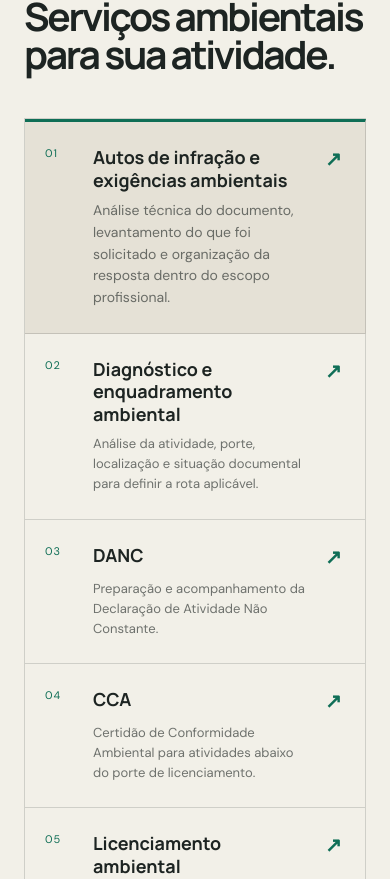
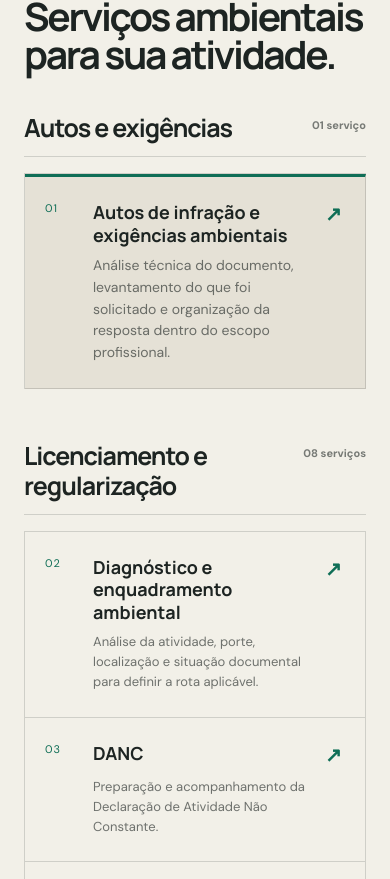
Before and after one commit to edukarnopp3/envora-ambiental-website, a Next.js app: page / in a window 390 px wide. Shown: the part 1705-2584 px from the top of the page. Built offline with nearby package versions, Linux system fonts and the light colour scheme; no server answers.

Commit message:
Group homepage services by environmental area

```diff
--- a/app/envora-landing.tsx
+++ b/app/envora-landing.tsx
@@ -51,22 +51,29 @@ const sectors = [
 ];
 
 const services = [
-  { code: "01", title: "Autos de infração e exigências ambientais", text: "Análise técnica do documento, levantamento do que foi solicitado e organização da resposta dentro do escopo profissional.", featured: true, href: "/servicos/auto-de-infracao-ambiental" },
-  { code: "02", title: "Diagnóstico e enquadramento ambiental", text: "Análise da atividade, porte, localização e situação documental para definir a rota aplicável.", featured: false, href: "/servicos/diagnostico-e-enquadramento-ambiental" },
-  { code: "03", title: "DANC", text: "Preparação e acompanhamento da Declaração de Atividade Não Constante.", featured: false, href: "/servicos/danc" },
-  { code: "04", title: "CCA", text: "Certidão de Conformidade Ambiental para atividades abaixo do porte de licenciamento.", featured: false, href: "/servicos/cca" },
-  { code: "05", title: "Licenciamento ambiental", text: "Enquadramento, documentação técnica, protocolo e acompanhamento do processo.", featured: false, href: "/servicos/licenciamento-ambiental" },
-  { code: "06", title: "Obtenção de LAP, LAI e LAO", text: "Preparação e acompanhamento das licenças prévia, de instalação e de operação.", featured: false, href: "/servicos/lap-lai-lao" },
-  { code: "07", title: "Obtenção de Autorização Ambiental (AuA)", text: "Processo ambiental em ato único para atividades enquadradas nessa modalidade.", featured: false, href: "/servicos/autorizacao-ambiental-aua" },
-  { code: "08", title: "Autorização para Corte de Vegetação (AuC)", text: "Análise do local e documentação técnica para solicitar a autorização de supressão de vegetação nativa.", featured: false, href: "/servicos/autorizacao-corte-vegetacao-auc" },
-  { code: "09", title: "Projeto de Recuperação de Área Degradada (PRAD)", text: "Diagnóstico da área e projeto técnico de recuperação para análise do órgão competente.", featured: false, href: "/servicos/projeto-recuperacao-area-degradada-prad" },
-  { code: "10", title: "Autorização para Corte de Árvores Isoladas (CAI)", text: "Avaliação de árvores isoladas e organização do pedido de autorização aplicável.", featured: false, href: "/servicos/autorizacao-corte-arvores-isoladas-cai" },
-  { code: "11", title: "Renovação e regularização", text: "Análise da licença existente e organização da documentação para continuidade da operação.", featured: false, href: "/servicos/renovacao-e-regularizacao" },
-  { code: "12", title: "Gestão de condicionantes", text: "Organização de obrigações, evidências, prazos e entregas previstas na licença.", featured: false, href: "/servicos/gestao-de-condicionantes" },
-  { code: "13", title: "Planos de gerenciamento de resíduos", text: "PGRS, PGRSS e PGRCC: identificação do plano aplicável, elaboração e revisão para a rotina real.", featured: false, href: "/servicos/planos-de-gerenciamento-de-residuos" },
-  { code: "14", title: "MTR e documentação de resíduos", text: "Organização de manifestos e comprovantes de transporte e destinação.", featured: false, href: "/servicos/mtr-e-documentacao-de-residuos" },
-  { code: "15", title: "Laudo e controle acústico", text: "Avaliação técnica, documentação e protocolo conforme as exigências aplicáveis.", featured: false, href: "/servicos/laudo-e-controle-acustico" },
+  { code: "01", group: "autos", title: "Autos de infração e exigências ambientais", text: "Análise técnica do documento, levantamento do que foi solicitado e organização da resposta dentro do escopo profissional.", featured: true, href: "/servicos/auto-de-infracao-ambiental" },
+  { code: "02", group: "licenciamento", title: "Diagnóstico e enquadramento ambiental", text: "Análise da atividade, porte, localização e situação documental para definir a rota aplicável.", featured: false, href: "/servicos/diagnostico-e-enquadramento-ambiental" },
+  { code: "03", group: "licenciamento", title: "DANC", text: "Preparação e acompanhamento da Declaração de Atividade Não Constante.", featured: false, href: "/servicos/danc" },
+  { code: "04", group: "licenciamento", title: "CCA", text: "Certidão de Conformidade Ambiental para atividades abaixo do porte de licenciamento.", featured: false, href: "/servicos/cca" },
+  { code: "05", group: "licenciamento", title: "Licenciamento ambiental", text: "Enquadramento, documentação técnica, protocolo e acompanhamento do processo.", featured: false, href: "/servicos/licenciamento-ambiental" },
+  { code: "06", group: "licenciamento", title: "Obtenção de LAP, LAI e LAO", text: "Preparação e acompanhamento das licenças prévia, de instalação e de operação.", featured: false, href: "/servicos/lap-lai-lao" },
+  { code: "07", group: "licenciamento", title: "Obtenção de Autorização Ambiental (AuA)", text: "Processo ambiental em ato único para atividades enquadradas nessa modalidade.", featured: false, href: "/servicos/autorizacao-ambiental-aua" },
+  { code: "08", group: "licenciamento", title: "Renovação e regularização", text: "Análise da licença existente e organização da documentação para continuidade da operação.", featured: false, href: "/servicos/renovacao-e-regularizacao" },
+  { code: "09", group: "licenciamento", title: "Gestão de condicionantes", text: "Organização de obrigações, evidências, prazos e entregas previstas na licença.", featured: false, href: "/servicos/gestao-de-condicionantes" },
+  { code: "10", group: "vegetacao", title: "Autorização para Corte de Vegetação (AuC)", text: "Análise do local e documentação técnica para solicitar a autorização de supressão de vegetação nativa.", featured: false, href: "/servicos/autorizacao-corte-vegetacao-auc" },
+  { code: "11", group: "vegetacao", title: "Projeto de Recuperação de Área Degradada (PRAD)", text: "Diagnóstico da área e projeto técnico de recuperação para análise do órgão competente.", featured: false, href: "/servicos/projeto-recuperacao-area-degradada-prad" },
+  { code: "12", group: "vegetacao", title: "Autorização para Corte de Árvores Isoladas (CAI)", text: "Avaliação de árvores isoladas e organização do pedido de autorização aplicável.", featured: false, href: "/servicos/autorizacao-corte-arvores-isoladas-cai" },
+  { code: "13", group: "residuos", title: "Planos de gerenciamento de resíduos", text: "PGRS, PGRSS e PGRCC: identificação do plano aplicável, elaboração e revisão para a rotina real.", featured: false, href: "/servicos/planos-de-gerenciamento-de-residuos" },
+  { code: "14", group: "residuos", title: "MTR e documentação de resíduos", text: "Organização de manifestos e comprovantes de transporte e destinação.", featured: false, href: "/servicos/mtr-e-documentacao-de-residuos" },
+  { code: "15", group: "residuos", title: "Laudo e controle acústico", text: "Avaliação técnica, documentação e protocolo conforme as exigências aplicáveis.", featured: false, href: "/servicos/laudo-e-controle-acustico" },
 ];
+
+const serviceGroups = [
+  { id: "autos", title: "Autos e exigências" },
+  { id: "licenciamento", title: "Licenciamento e regularização" },
+  { id: "vegetacao", title: "Vegetação e recuperação" },
+  { id: "residuos", title: "Resíduos e controle técnico" },
+].map((group) => ({ ...group, items: services.filter((service) => service.group === group.id) }));
 
 const situations = [
   "Não sei se preciso de licença",
@@ -317,14 +324,24 @@ export default function EnvoraLanding() {
         <section className="intro-section" id="solucoes" data-scroll-panel>
           <div className="section-index">02 — Serviços</div>
           <div className="section-heading section-heading-solo"><h2>Serviços ambientais<br />para sua atividade.</h2></div>
+          <div className="service-categories">
+            {serviceGroups.map((group) => (
+              <section key={group.id} className="service-category" aria-labelledby={`service-category-${group.id}`}>
+                <div className="service-category-heading">
+                  <h3 id={`service-category-${group.id}`}>{group.title}</h3>
+                  <span>{String(group.items.length).padStart(2, "0")} {group.items.length === 1 ? "serviço" : "serviços"}</span>
+                </div>
                 <div className="service-grid">
-            {services.map((service) => {
+                  {group.items.map((service) => {
                     const cardContent = <><span>{service.code}</span><h3>{service.title}</h3><p>{service.text}</p><b>↗</b></>;
                     const className = `service-card${service.featured ? " featured" : ""}`;
                     return service.href
                       ? <Link key={service.code} className={className} href={service.href}>{cardContent}</Link>
                       : <WhatsAppLink key={service.code} className={className} source={`servico_${service.title}`} message={`Olá, encontrei a Envora pesquisando por consultoria ambiental em Joinville. Preciso de informações sobre ${service.title}.`}>{cardContent}</WhatsAppLink>;
                   })}
+                </div>
+              </section>
+            ))}
           </div>
         </section>
 
--- a/app/globals.css
+++ b/app/globals.css
@@ -95,6 +95,12 @@ html.splash-complete .hero-logo-3d,html.splash-complete .hero-logo-stage::after,
 .section-heading h2,.sectors-head h2,.triage-copy h2,.faq-section h2 { font-size:clamp(38px,4.4vw,68px); }
 .section-heading p,.sectors-head p { margin:0; max-width:410px; color:rgba(29,36,34,.62); line-height:1.75; }
 .service-grid { display:grid; grid-template-columns:1fr 1fr; margin-top:70px; border-top:1px solid var(--line); border-left:1px solid var(--line); }
+.service-categories { margin-top:56px; }
+.service-category + .service-category { margin-top:72px; }
+.service-category-heading { display:flex; align-items:baseline; justify-content:space-between; gap:20px; padding-bottom:16px; border-bottom:1px solid var(--line); }
+.service-category-heading h3 { margin:0; font:700 clamp(24px,2.3vw,32px)/1.2 "Manrope",sans-serif; letter-spacing:-.04em; }
+.service-category-heading span { color:rgba(29,36,34,.58); font-size:12px; font-weight:700; }
+.service-category .service-grid { margin-top:20px; }
 .service-card { position:relative; display:grid; grid-template-columns:42px 1fr 24px; align-content:center; gap:10px 20px; min-height:154px; padding:28px 34px; border-right:1px solid var(--line); border-bottom:1px solid var(--line); transition:background .2s,color .2s; }
 .service-card>span { color:var(--brand); font-size:11px; letter-spacing:.1em; }
 .service-card h3 { margin:0; font-family:"Manrope"; font-size:20px; line-height:1.25; }
@@ -448,6 +454,12 @@ footer .brand img { width:min(100%,520px); }
   .section-heading,.sectors-head { gap:25px; }
   .section-heading h2,.sectors-head h2,.triage-copy h2,.faq-section h2 { font-size:39px; }
   .service-grid,.sector-list,.process-list { margin-top:45px; }
+  .service-categories { margin-top:40px; }
+  .service-category + .service-category { margin-top:52px; }
+  .service-category .service-grid { margin-top:16px; }
+  .service-category-heading { align-items:flex-start; gap:14px; padding-bottom:13px; }
+  .service-category-heading h3 { font-size:25px; }
+  .service-category-heading span { flex:0 0 auto; padding-top:5px; font-size:11px; }
   .service-card { min-height:0; padding:24px 20px; grid-template-columns:34px 1fr 20px; gap:9px 14px; }
   .service-card h3 { font-size:18px; }
   .service-card.featured { grid-template-columns:34px 1fr 20px; }
```
Lines whose indentation alone changed are shown as unchanged.
